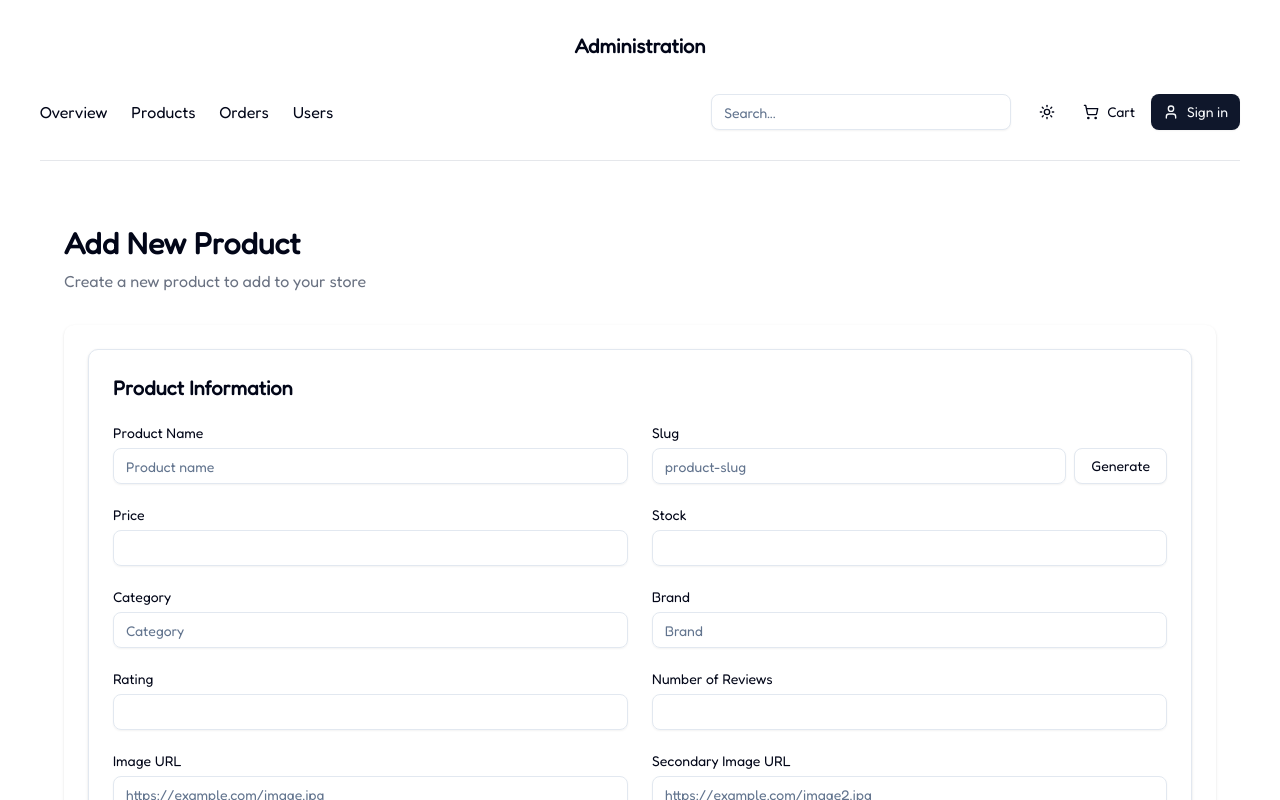
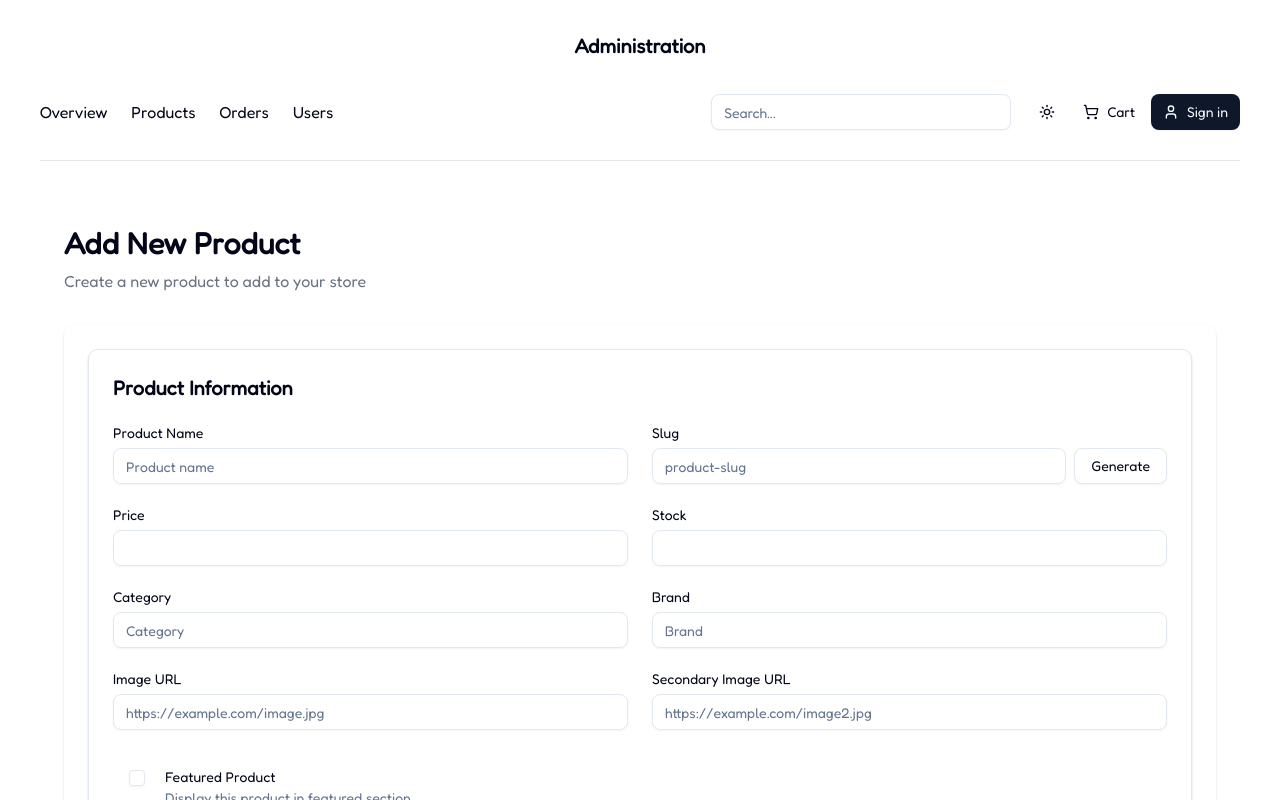
Before and after one commit to cmelonijs/negozio-online, a Next.js app: page /admin/products/new in a window 1280 px wide. Shown: the top 800 px of the page. Built offline with nearby package versions, Linux system fonts and the light colour scheme; no server answers.

Commit message:
fix: rating and views removed form product form

```diff
--- a/app/admin/products/product-form.tsx
+++ b/app/admin/products/product-form.tsx
@@ -115,19 +115,6 @@ export default function ProductForm({ product }: { product?: ProductType }) {
       name: "brand",
       label: "Brand",
       placeholder: "Brand"
-    },
-    {
-      name: "rating",
-      label: "Rating",
-      type: "number",
-      step: "0.1",
-      min: "0",
-      max: "5"
-    },
-    {
-      name: "numReviews",
-      label: "Number of Reviews",
-      type: "number"
     },
     {
       name: "image",
```
